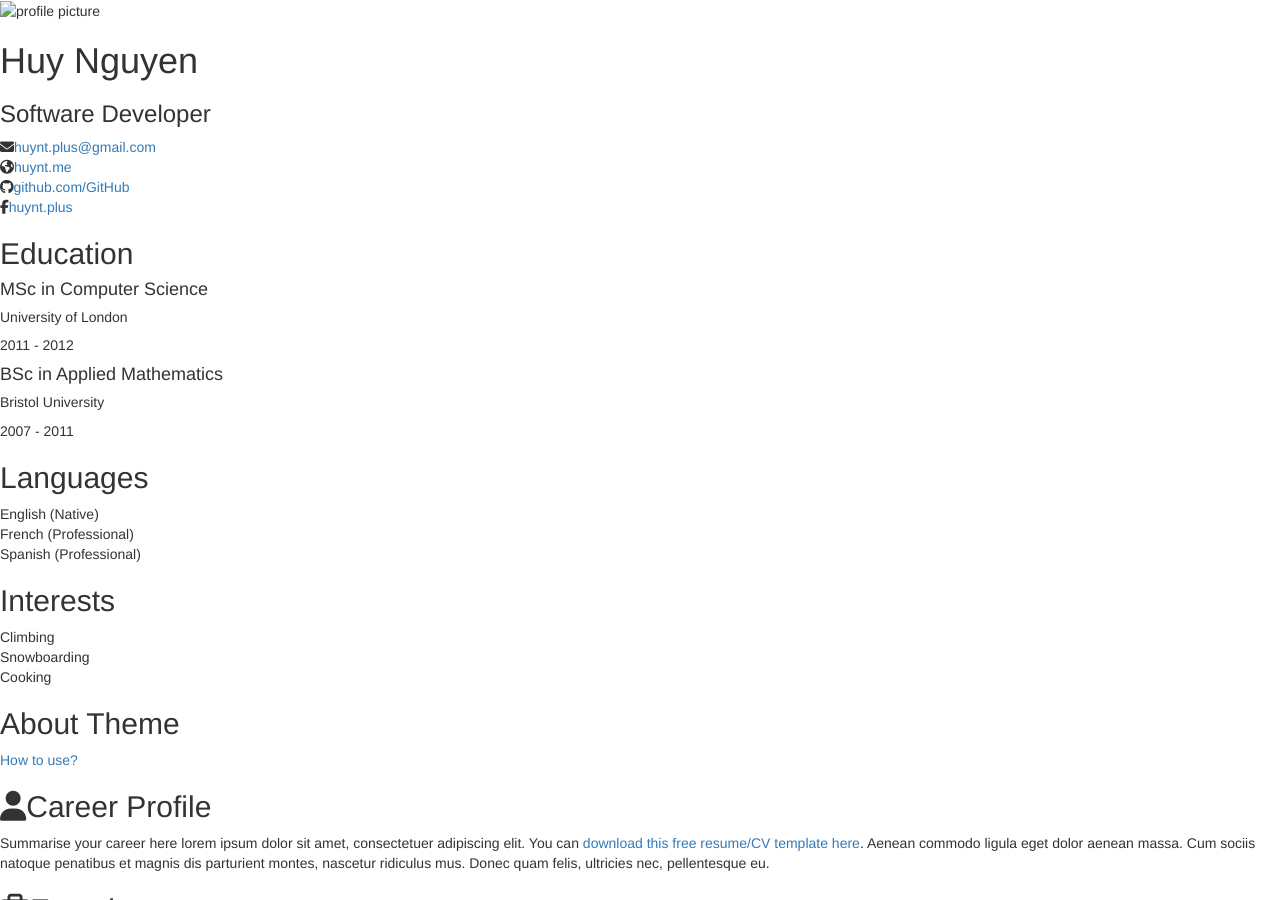
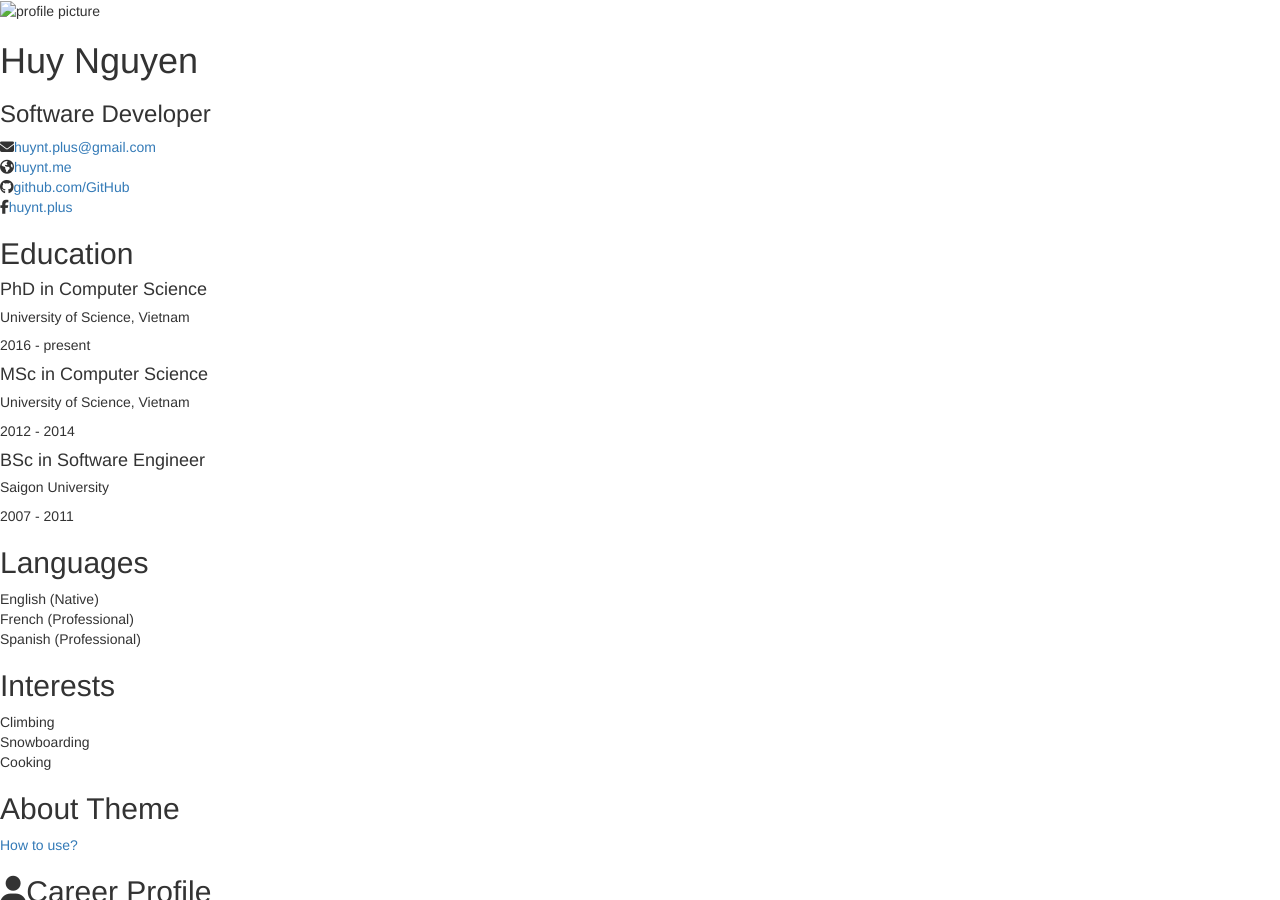
Before and after one commit to titanbt/titanbt.github.io, a Jekyll site: the page built from index.html, in a window 1280 px wide and 900 px high. Built offline with Jekyll 4.4.1, drawn with Linux system fonts in a browser that asks for light colours; nearby versions of some CDN libraries; library files that are not in the unit come from our copies.

Commit message:
Update education.html

```diff
--- a/_includes/education.html
+++ b/_includes/education.html
@@ -1,13 +1,18 @@
  <div class="education-container container-block">
 <h2 class="container-block-title">Education</h2>
+  <div class="item">
+    <h4 class="degree">PhD in Computer Science</h4>
+    <h5 class="meta">University of Science, Vietnam</h5>
+    <div class="time">2016 - present</div>
+</div>
 <div class="item">
     <h4 class="degree">MSc in Computer Science</h4>
-    <h5 class="meta">University of London</h5>
-    <div class="time">2011 - 2012</div>
+    <h5 class="meta">University of Science, Vietnam</h5>
+    <div class="time">2012 - 2014</div>
 </div><!--//item-->
 <div class="item">
-    <h4 class="degree">BSc in Applied Mathematics</h4>
-    <h5 class="meta">Bristol University</h5>
+    <h4 class="degree">BSc in Software Engineer</h4>
+    <h5 class="meta">Saigon University</h5>
     <div class="time">2007 - 2011</div>
 </div><!--//item-->
 </div><!--//education-container-->
```
